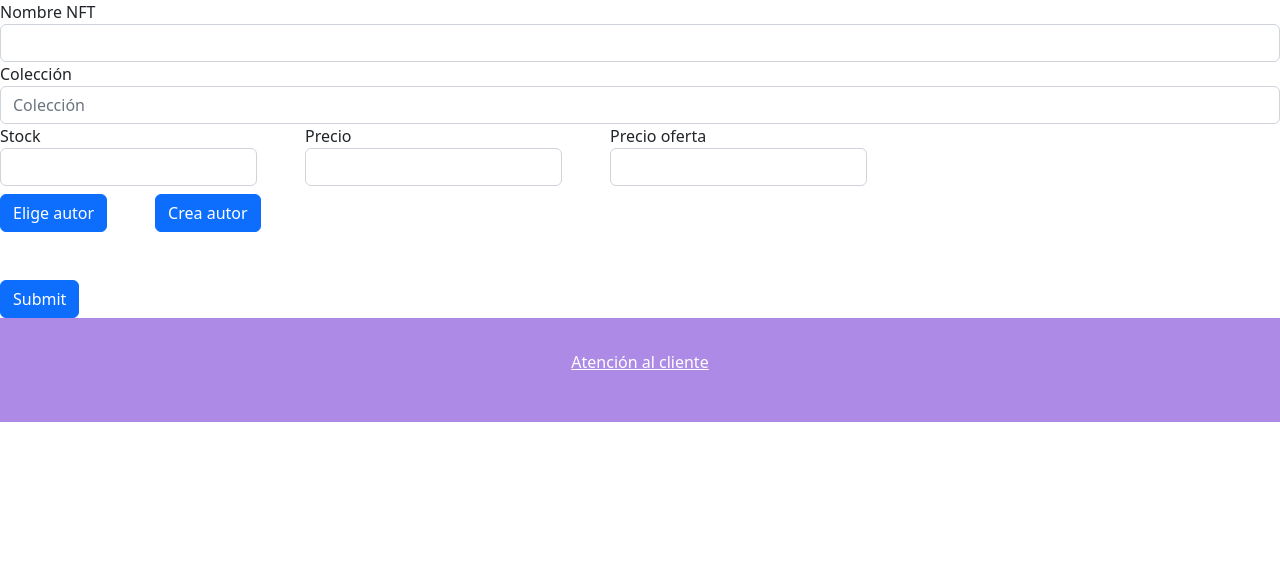
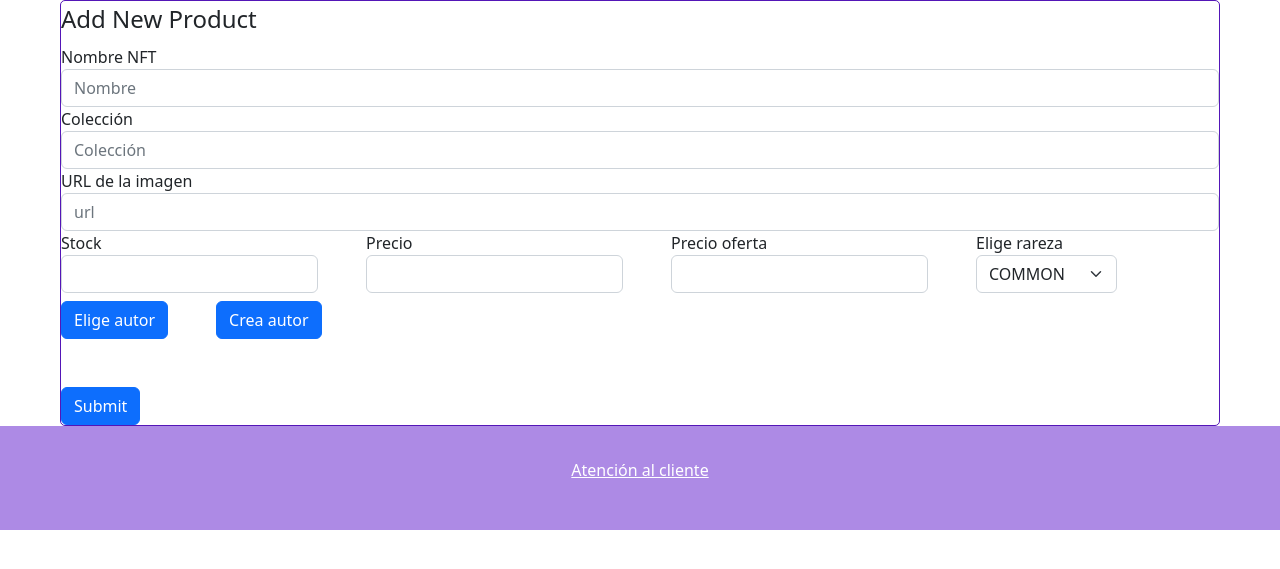
Before and after one commit to PGPI-G3-06/Acme-NFT, a Django app: page /admins/products/new in a window 1280 px wide. Shown: the part 62-631 px from the top of the page. Run offline with Django 4.2, Linux system fonts and the light colour scheme; the visitor is signed in with stand-in values (Sample User, id 1); data that the repository does not hold is empty; some libraries are stand-ins or nearby versions.

Commit message:
FEAT: EDICIÓN DE PRODUCTO
Se ha creado el formulario para la edición de los prodcutos.

```diff
--- a/acme_nft/acme_nft_app/static/css/admin.css
+++ b/acme_nft/acme_nft_app/static/css/admin.css
@@ -7,3 +7,12 @@
 .a-tag{
     color: black;
 }
+
+.field-set{
+    border: 1px solid var(--main-color);
+    border-radius: 5px;
+}
+
+.legend-field-set{
+    color: var(--main-color);
+}
--- a/acme_nft/acme_nft_app/static/js/admin.js
+++ b/acme_nft/acme_nft_app/static/js/admin.js
@@ -1,11 +1,18 @@
+let selectAuthor = false;
+
+
 function showSelectAuthor() {
     document.getElementById('elige-autor').style.display = 'block';
     document.getElementById('crea-autor').style.display = 'none';
+    document.getElementsByName('select-author').value = true;
+    selectAuthor = true;
 }
 
 function showCreateAuthor() {
     document.getElementById('elige-autor').style.display = 'none';
     document.getElementById('crea-autor').style.display = 'block';
+    document.getElementsByName('select-author').value = false;
+    selectAuthor = false;
 }
 
 
@@ -17,16 +24,26 @@ function checkForm(){
         let collection = document.getElementById('collection').value;
         let author = document.getElementById('author-input').value;
 
-        debugger;
+        let nameBool = name.trim().length ===0;
+        let collectionBool = collection.trim().length === 0;
+        let authorBool = author.trim().length === 0;
 
-        if (name.trim.length ===0 ||
-            collection.trim.length === 0 ||
-            author.trim.length === 0) {
+        if (!selectAuthor && (nameBool ||
+            collectionBool ||
+            authorBool)) {
+            e.preventDefault();
+            alert('No puede haber campos vacíos');
+        }else if(selectAuthor && (nameBool||
+            collectionBool)) {
             e.preventDefault();
             alert('No puede haber campos vacíos');
         }
 
+       document.forms['form'].elements['select-author'].value = selectAuthor;
+
     });
+
+
 
 
 }
--- a/acme_nft/acme_nft_app/templates/admin-form-product.html
+++ b/acme_nft/acme_nft_app/templates/admin-form-product.html
@@ -10,17 +10,28 @@
 
 {% block content %}
 
-    <form id="form" action="{% url 'acme-nft:admin_new_product' %}" method="post">
+    <div class="row ms-5 me-5">
+    <div class="col">
+        <fieldset class="field-set">
+            <legend class="legend">Add New Product</legend>
+
+            <form id="form" action="{% url 'acme-nft:admin_new_product' %}" method="post">
         {% csrf_token %}
         <div class="form-group">
             <label for="InputName">Nombre NFT</label>
             <input type="text" class="form-control" id="name"
-                   aria-describedby="nameHelp" name="name" required>
+                   aria-describedby="nameHelp" name="name"  placeholder="Nombre">
         </div>
         <div class="form-group">
             <label for="collection">Colección</label>
             <input type="text" class="form-control"
                    id="collection" placeholder="Colección" name="collection"
+                   required>
+        </div>
+        <div class="form-group">
+            <label for="url">URL de la imagen</label>
+            <input type="text" class="form-control"
+                   id="url" placeholder="url" name="url"
                    required>
         </div>
         <div class="d-flex flex-row align-items-center flex-wrap">
@@ -36,8 +47,18 @@
             </div>
             <div class="form-group me-5">
                 <label for="offer_price">Precio oferta</label>
-                <input type="number" min="0" class="form-control"
+                <input type="number" min="0" step="any" class="form-control"
                        id="offer_price" name="offer_price">
+            </div>
+
+            <div class="form-group me5">
+                <label for="rarity">Elige rareza</label>
+                <select class="form-select" aria-label="Default select example"
+                        name="rarity" id="rarity" required>
+                    {% for r,v in rarity %}
+                        <option value="{{ r }}">{{ v }}</option>
+                    {% endfor %}
+                </select>
             </div>
 
         </div>
@@ -73,6 +94,13 @@
 
         <button type="submit" class="btn btn-primary mt-5">Submit</button>
 
+        <input type="text" name="select-author" value="False" style="display: none">
+
     </form>
 
+        </fieldset>
+    </div>
+    </div>
+
+
 {% endblock %}
--- a/acme_nft/acme_nft_app/urls.py
+++ b/acme_nft/acme_nft_app/urls.py
@@ -52,7 +52,8 @@ urlpatterns = [
 
     # Admin
     path("admins/products", views.AdminListProducts.as_view(), name="admin"),
-    path("admins/products/new", views.AdminFormProduct.as_view(), name="admin_new_product"),
+    path("admins/products/<int:product_id>",views.update_product, name="admin_detail"),
+    path("admins/products/new", views.create_product, name="admin_new_product"),
 
 
 ]
--- a/acme_nft/acme_nft_app/views.py
+++ b/acme_nft/acme_nft_app/views.py
@@ -5,6 +5,7 @@ import random
 from datetime import datetime
 from django.contrib import auth
 from django.contrib.auth import authenticate
+from django.contrib.auth.decorators import login_required, permission_required
 from django.contrib.auth.models import User
 from django import forms
 from django.http import HttpResponseNotFound, HttpResponseRedirect, \
@@ -16,7 +17,7 @@ import braintree
 
 from io import BytesIO, StringIO
 from django.template.loader import get_template
-from django.views.generic import ListView, CreateView
+from django.views.generic import ListView, CreateView, DetailView
 from xhtml2pdf import pisa
 
 from acme_nft import settings as django_settings
@@ -707,9 +708,6 @@ def bytes_to_dict(bytes_d):
     return ast.literal_eval(dict_str)
 
 
-
-
-
 def get_invoice_pdf(order_id):
     order_ = Order.objects.get(id=order_id.id)
     products = ProductEntry.objects.filter(order=order_,
@@ -763,21 +761,74 @@ class AdminListProducts(ListView):
     def get_queryset(self):
         return Product.objects.all().order_by('id')
 
+@permission_required('is_staff')
+def update_product(request, product_id):
+    product = Product.objects.get(pk=product_id)
+    if request.method == 'GET':
+        product = Product.objects.get(pk=product_id)
+        r = product.rarity
+        a = product.author
+
+        rarity = [(rarity, rarity.value)  for rarity in RarityType if rarity.value != r]
+        authors = Author.objects.exclude(id__in=[a.id]).all()
+
+        return render(request, 'admin-update-product.html', {'product': product, 'rarity': rarity, 'authors': authors})
+    elif request.method == 'POST':
+        new_stock = request.POST['stock']
+        new_price = request.POST['price']
+        new_rarity = request.POST['rarity']
+        new_offer_price = request.POST['offer_price']
+        if new_offer_price == '':
+            new_offer_price = None
+
+        if new_stock != product.stock:
+            product.stock = new_stock
+        if new_price != product.price:
+            product.price = new_price
+        if new_rarity != product.rarity:
+            product.rarity = new_rarity
+        if new_offer_price != product.offer_price:
+            product.offer_price = new_offer_price
+        product.save()
+
+        return HttpResponseRedirect(reverse('acme-nft:admin'))
 
 
-class AdminFormProduct(CreateView):
-    model = Product
-    template_name = 'admin-form-product.html'
-    success_url = reverse_lazy('admin-list-products')
-    fields = '__all__'
+# only admin
+@permission_required('is_staff')
+def create_product(request):
+    if request.method == 'GET':
+        rarity = [(rarity, rarity.value) for rarity in RarityType]
+        authors = Author.objects.all()
+        return render(request, 'admin-form-product.html', {'rarity': rarity,'authors': authors})
+    elif request.method == 'POST':
+        name = request.POST['name']
+        collection = request.POST['collection']
+        price = request.POST['price']
+        offer_price = request.POST['offer_price']
+        if offer_price == '':
+            offer_price = None
+        stock = request.POST['stock']
+        url = request.POST['url']
+        rarity = request.POST['rarity']
 
-    def get_context_data(self, **kwargs):
-        context = super().get_context_data(**kwargs)
-        context['rarity'] = [(rarity, rarity.value) for rarity in RarityType]
-        context['authors'] = Author.objects.all()
-        return context
+        if request.POST['select-author'] == 'true':
+            author = Author.objects.get(pk=request.POST['author-select'])
+        else:
+            author = Author.objects.create(name=request.POST['author-input'])
 
 
-    def form_valid(self, form):
-        form.save()
-        return super().form_valid(form)
+        product = Product(name=name, collection=collection, price=price,
+                          stock=stock, image_url=url, rarity=rarity, offer_price=offer_price, author=author)
+        product.save()
+        return HttpResponseRedirect(reverse('acme-nft:admin'))
+
+
+class AdminListOrders(ListView):
+    model = Order
+    template_name = 'admin-list-orders.html'
+    context_object_name = 'orders'
+    paginate_by = 20
+
+    def get_queryset(self):
+        return Order.objects.all().order_by('id')
```
Also changed, not shown: acme_nft/acme_nft_app/templates/admin-list-orders.html (added, +24 -0 lines), acme_nft/acme_nft_app/templates/admin-list-products.html (+9 -1 lines), acme_nft/acme_nft_app/templates/admin-update-product.html (added, +90 -0 lines).
